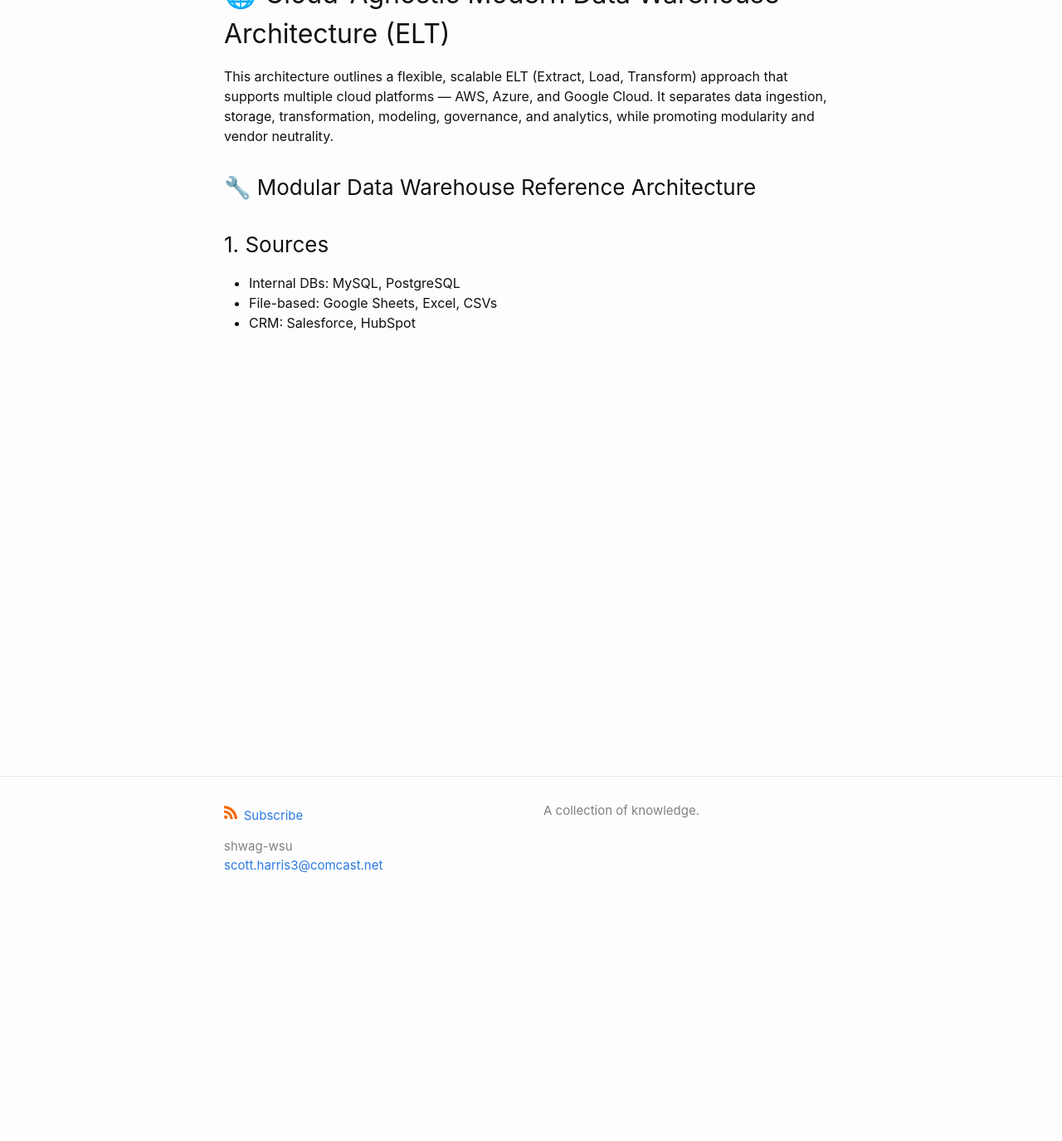
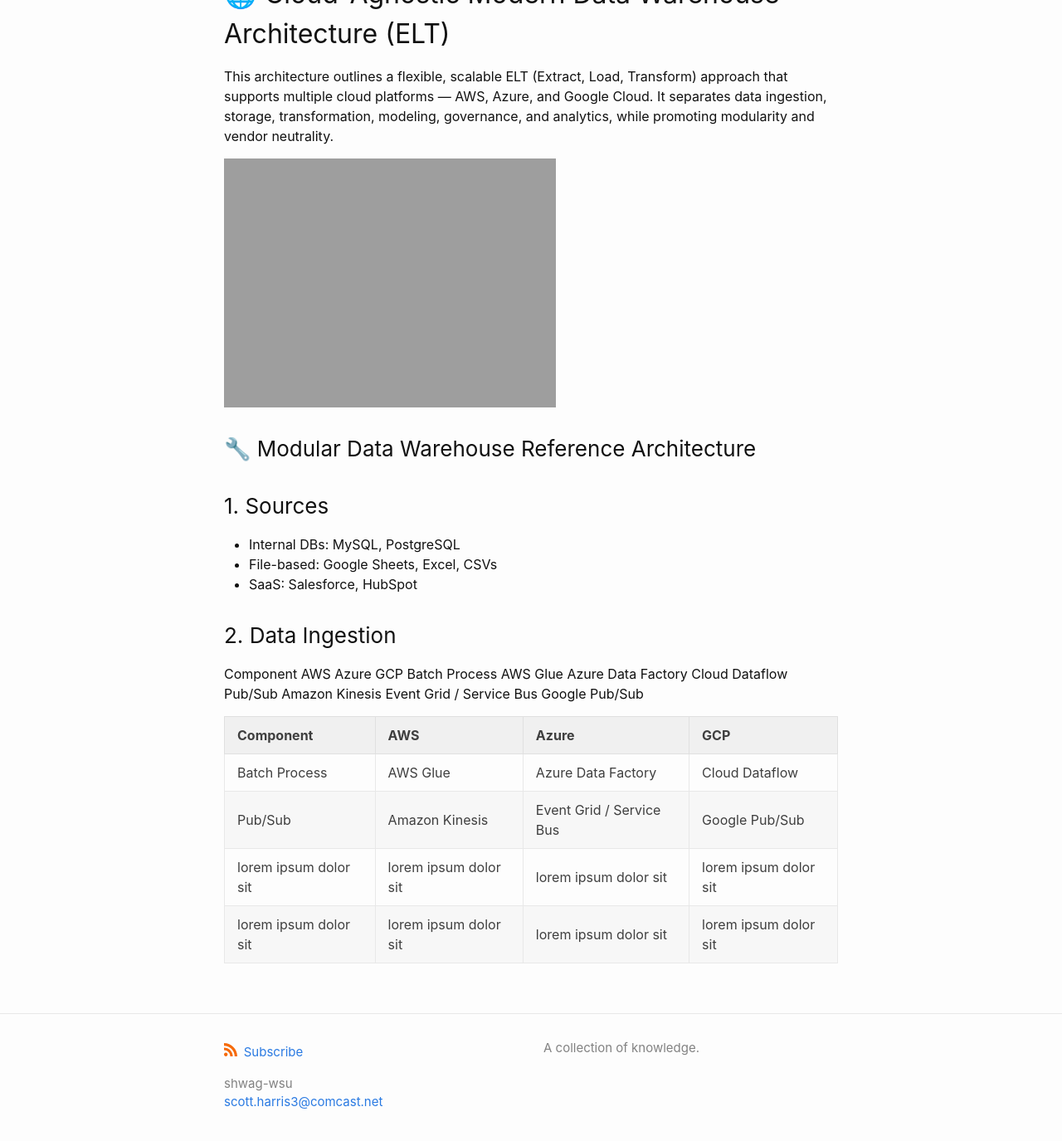
Before and after one commit to shwag-wsu/blog, a Jekyll site: the page built from _posts/2025-04-29-modular-data-warehouse.md, in a window 1280 px wide and 1400 px high, scrolled down 286 px. Shown: the top 1375 px of the window at 83% size. Built offline with Jekyll 4.4.1, drawn with Linux system fonts in a browser that asks for light colours.

Commit message:
Updating ELT Article

```diff
--- a/_posts/2025-04-29-modular-data-warehouse.md
+++ b/_posts/2025-04-29-modular-data-warehouse.md
@@ -9,9 +9,28 @@ categories: misc
 
 This architecture outlines a flexible, scalable ELT (Extract, Load, Transform) approach that supports multiple cloud platforms — AWS, Azure, and Google Cloud. It separates data ingestion, storage, transformation, modeling, governance, and analytics, while promoting modularity and vendor neutrality.
 
+
+
+![ELT](https://shwag-wsu.github.io/blog/elt_lib.png)
+
 ### 🔧 Modular Data Warehouse Reference Architecture
 
 ### 1. Sources
 - Internal DBs: MySQL, PostgreSQL
 - File-based: Google Sheets, Excel, CSVs
-- CRM: Salesforce, HubSpot
+- SaaS: Salesforce, HubSpot
+
+### 2. Data Ingestion
+
+Component	AWS	Azure	GCP
+Batch Process	AWS Glue	Azure Data Factory	Cloud Dataflow
+Pub/Sub	Amazon Kinesis	Event Grid / Service Bus	Google Pub/Sub
+
+
+
+Component             | AWS                   | Azure                    | GCP
+--------------------- | --------------------- | ------------------------ | ---------------------
+Batch Process         | AWS Glue              | Azure Data Factory       | Cloud Dataflow
+Pub/Sub               | Amazon Kinesis        | Event Grid / Service Bus | Google Pub/Sub
+lorem ipsum dolor sit | lorem ipsum dolor sit | lorem ipsum dolor sit | lorem ipsum dolor sit
+lorem ipsum dolor sit | lorem ipsum dolor sit | lorem ipsum dolor sit | lorem ipsum dolor sit
```
Also changed, not shown: rtl_lib.png (added).
